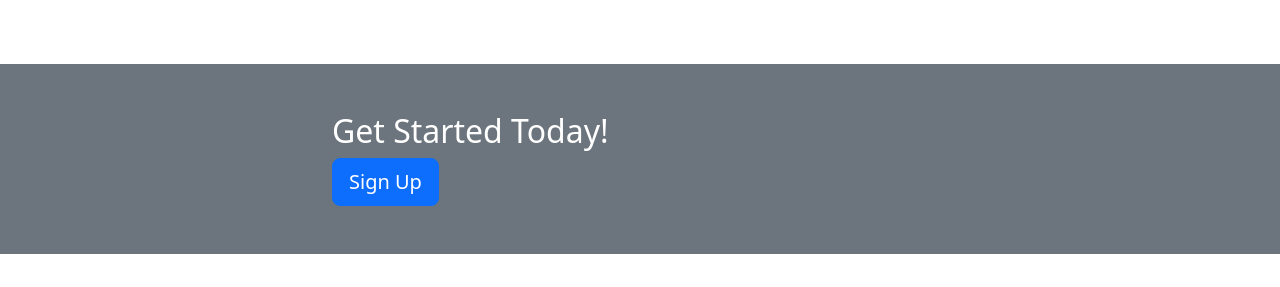
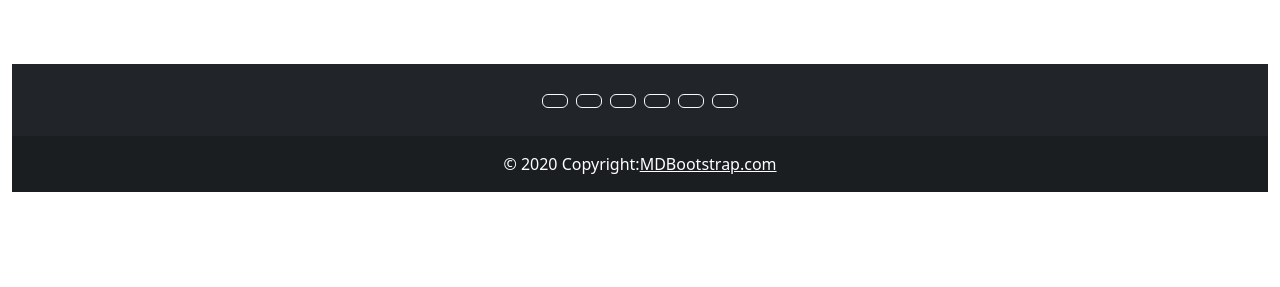
Before and after one commit to osamaizhar/E-learning-site, a React (Create React App) app in the folder e-learning/: page / in a window 1280 px wide. Shown: the part 510-797 px from the top of the page. Built offline with nearby package versions, Linux system fonts and the light colour scheme.

Commit message:
added footer

```diff
--- a/e-learning/package.json
+++ b/e-learning/package.json
@@ -11,6 +11,7 @@
     "mdb-react-ui-kit": "^5.1.0",
     "react": "^18.2.0",
     "react-bootstrap": "^2.7.2",
+    "react-bootstrap-icons": "^1.10.2",
     "react-dom": "^18.2.0",
     "react-router-dom": "^6.9.0",
     "react-scripts": "5.0.1",
--- a/e-learning/src/App.js
+++ b/e-learning/src/App.js
@@ -1,3 +1,4 @@
+
 import 'bootstrap/dist/css/bootstrap.min.css';
 import './App.css';
 import { BrowserRouter,Route,Routes } from "react-router-dom";
@@ -8,11 +9,13 @@ import NAV from "./components/nav";
 import DataForm from './components/Form';
 import Homepage from './components/Homepage';
 import { Nav } from 'react-bootstrap';
+import Last from './components/last';
 //import footer from './components/footer';
 // import Navbar from 'react-bootstrap/Navbar';
 // import NavDropdown from 'react-bootstrap/NavDropdown';
 // import {Nav, Navbar, NavDropdown, Container} from 'react-bootstrap';
 
+// All the routing done here
 function App() {
   return (
     <Routes>
@@ -20,6 +23,7 @@ function App() {
     <div>
       {/* <Nav/>  */}
       <Homepage/>
+
     </div> } />
     <Route path="form" element={ <DataForm/> } />
   </Routes>
--- a/e-learning/src/components/Homepage.jsx
+++ b/e-learning/src/components/Homepage.jsx
@@ -2,9 +2,11 @@ import React from 'react';
 import { Container, Row, Col, Button } from 'react-bootstrap';
 import { Link } from "react-router-dom";
 import NAV from './nav';
+import Last from './last';
 const Homepage = () => {
   return (
-    <Container fluid>
+    <div>
+      <Container fluid>
       <NAV/>
       <Row className='bg-dark text-light py-5'>
 
@@ -12,7 +14,7 @@ const Homepage = () => {
 
           <h1>Your Fitness Tracker</h1>
           <p>Track your routines, set goals and get fit.</p>
-              <Link to="/form">
+              <Link to="form">
             <Button variant='primary' size='lg'>
               Open App Form
             </Button>{' '}
@@ -41,15 +43,19 @@ const Homepage = () => {
           <p>See your progress and celebrate your achievements.</p>
         </Col>
       </Row>
-      <Row className='bg-secondary text-white py-5'>
+      {/* <Row className='bg-secondary text-white py-5'>
         <Col md={{ span: 6, offset: 3 }}>
           <h2>Get Started Today!</h2>
           <Button variant='primary' size='lg'>
             Sign Up
           </Button>{' '}
         </Col>
-      </Row>
+      </Row> */}
+      <Last/>
     </Container>
+
+    </div>
+
   );
 };
 
--- /dev/null
+++ b/e-learning/src/components/last.jsx
@@ -0,0 +1,50 @@
+import React from 'react';
+import {
+  MDBFooter,
+  MDBContainer,
+  MDBCol,
+  MDBRow,
+  MDBIcon,
+  MDBBtn
+} from 'mdb-react-ui-kit';
+import { facebook } from "react-bootstrap-icons";
+
+export default function Last() {
+  return (
+    <MDBFooter className='bg-dark text-center text-white'>
+      <MDBContainer className='p-4 pb-0'>
+        <section className='mb-4'>
+          <MDBBtn outline color="light" floating className='m-1' href='#!' role='button'>
+            <MDBIcon fab icon='facebook' />
+          </MDBBtn>
+
+          <MDBBtn outline color="light" floating className='m-1' href='#!' role='button'>
+            <MDBIcon fab icon='twitter' />
+          </MDBBtn>
+
+          <MDBBtn outline color="light" floating className='m-1' href='#!' role='button'>
+            <MDBIcon fab icon='google' />
+          </MDBBtn>
+          <MDBBtn outline color="light" floating className='m-1' href='#!' role='button'>
+            <MDBIcon fab icon='instagram' />
+          </MDBBtn>
+
+          <MDBBtn outline color="light" floating className='m-1' href='#!' role='button'>
+            <MDBIcon fab icon='linkedin-in' />
+          </MDBBtn>
+
+          <MDBBtn outline color="light" floating className='m-1' href='#!' role='button'>
+            <MDBIcon fab icon='github' />
+          </MDBBtn>
+        </section>
+      </MDBContainer>
+
+      <div className='text-center p-3' style={{ backgroundColor: 'rgba(0, 0, 0, 0.2)' }}>
+        © 2020 Copyright:
+        <a className='text-white' href='https://mdbootstrap.com/'>
+          MDBootstrap.com
+        </a>
+      </div>
+    </MDBFooter>
+  );
+}
--- a/e-learning/src/components/nav.jsx
+++ b/e-learning/src/components/nav.jsx
@@ -26,6 +26,7 @@ function NAV(){
                 </Nav>
                 <Nav>
                   <Nav.Link href="#deets">Activities</Nav.Link>
+
                   <Nav.Link eventKey={2} href="#memes">
                     Contact
                   </Nav.Link>
```
Also changed, not shown: e-learning/src/components/footer.jsx (deleted, +0 -85 lines), 1 other file (tests, documents, lock files or other folders).
